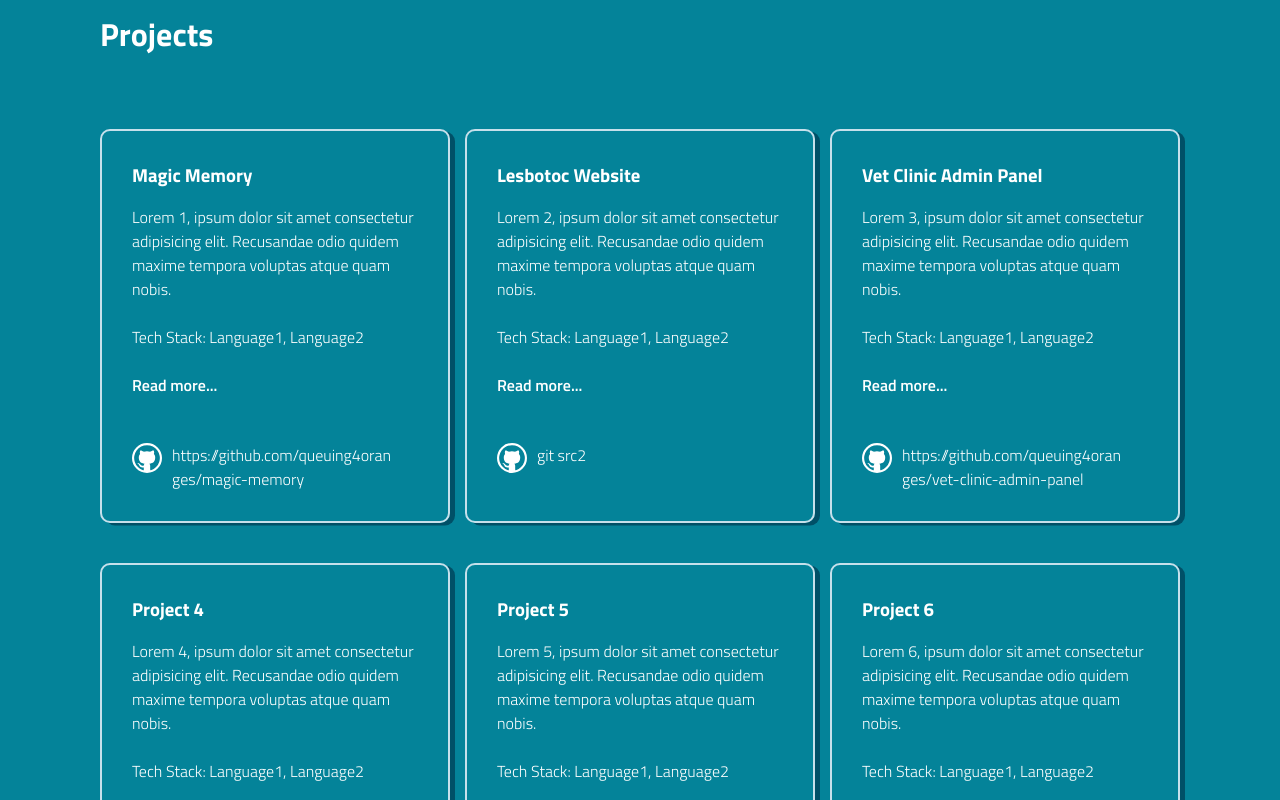
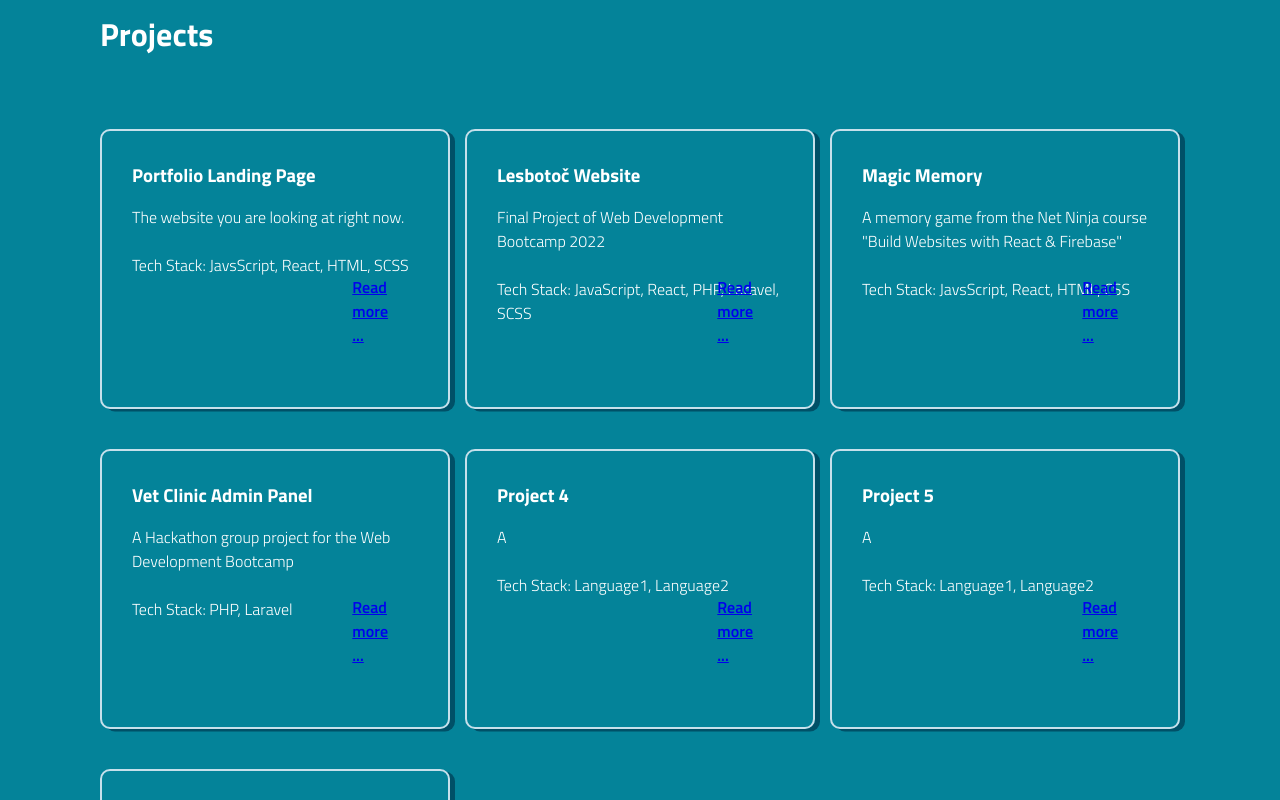
Before and after one commit to queuing4oranges/portfolio, a React (Create React App) app: page / in a window 1280 px wide. Shown: the part 740-1540 px from the top of the page. Built offline with nearby package versions, Linux system fonts and the light colour scheme; data requests are answered from the project's data file.

Commit message:
single project

```diff
--- a/data/db.json
+++ b/data/db.json
@@ -2,54 +2,71 @@
   "projects": [
     {
       "id": "1",
+      "title": "Portfolio Landing Page",
+      "subtitle": "The website you are looking at right now.",
+      "tech": "JavsScript, React, HTML, SCSS",
+      "description": "Lorem 1, ipsum dolor sit amet consectetur adipisicing elit. Recusandae odio quidem maxime tempora voluptas atque quam nobis.",
+      "screenshot": "img src",
+      "code": "img src",
+      "github": "https://github.com/queuing4oranges/portfolio"
+    },
+    {
+      "id": "2",
+      "title": "Lesbotoč Website",
+      "subtitle": "Final Project of Web Development Bootcamp 2022",
+      "tech": "JavaScript, React, PHP, Laravel, SCSS",
+      "description": "Lorem 2, ipsum dolor sit amet consectetur adipisicing elit. Recusandae odio quidem maxime tempora voluptas atque quam nobis.",
+      "screenshot": "img src",
+      "code": "img src",
+      "github": "https://github.com/RuxCavescu/Lesbotoc"
+    },
+
+    {
+      "id": "3",
       "title": "Magic Memory",
-      "tech": "Language1, Language2",
-      "description": "Lorem 1, ipsum dolor sit amet consectetur adipisicing elit.      Recusandae odio quidem maxime tempora voluptas atque quam nobis.",
+      "subtitle": "A memory game from the Net Ninja course \"Build Websites with React & Firebase\"",
+      "tech": "JavsScript, React, HTML, CSS",
+      "description": "This is the first project - a traditional memory game - work with different React concepts, such as components, how to use hooks, fetching Data and working with a database",
       "screenshot": "img src",
       "code": "img src",
       "github": "https://github.com/queuing4oranges/magic-memory"
     },
     {
-      "id": "2",
-      "title": "Lesbotoc Website",
-      "tech": "Language1, Language2",
-      "description": "Lorem 2, ipsum dolor sit amet consectetur adipisicing elit.      Recusandae odio quidem maxime tempora voluptas atque quam nobis.",
-      "screenshot": "img src",
-      "code": "img src",
-      "github": "git src2"
-    },
-    {
-      "id": "3",
+      "id": "4",
       "title": "Vet Clinic Admin Panel",
-      "tech": "Language1, Language2",
-      "description": "Lorem 3, ipsum dolor sit amet consectetur adipisicing elit.      Recusandae odio quidem maxime tempora voluptas atque quam nobis.",
+      "subtitle": "A Hackathon group project for the Web Development Bootcamp",
+      "tech": "PHP, Laravel",
+      "description": "Lorem 3, ipsum dolor sit amet consectetur adipisicing elit. Recusandae odio quidem maxime tempora voluptas atque quam nobis.",
       "screenshot": "img src",
       "code": "img src",
       "github": "https://github.com/queuing4oranges/vet-clinic-admin-panel"
     },
     {
-      "id": "4",
+      "id": "5",
       "title": "Project 4",
+      "subtitle": "A",
       "tech": "Language1, Language2",
-      "description": "Lorem 4, ipsum dolor sit amet consectetur adipisicing elit.      Recusandae odio quidem maxime tempora voluptas atque quam nobis.",
+      "description": "Lorem 4, ipsum dolor sit amet consectetur adipisicing elit. Recusandae odio quidem maxime tempora voluptas atque quam nobis.",
       "screenshot": "img src",
       "code": "img src",
       "github": "git src 4"
     },
     {
-      "id": "5",
+      "id": "6",
       "title": "Project 5",
+      "subtitle": "A",
       "tech": "Language1, Language2",
-      "description": "Lorem 5, ipsum dolor sit amet consectetur adipisicing elit.      Recusandae odio quidem maxime tempora voluptas atque quam nobis.",
+      "description": "Lorem 5, ipsum dolor sit amet consectetur adipisicing elit. Recusandae odio quidem maxime tempora voluptas atque quam nobis.",
       "screenshot": "img src",
       "code": "img src",
       "github": "git src 5"
     },
     {
-      "id": "6",
+      "id": "7",
       "title": "Project 6",
+      "subtitle": "A",
       "tech": "Language1, Language2",
-      "description": "Lorem 6, ipsum dolor sit amet consectetur adipisicing elit.      Recusandae odio quidem maxime tempora voluptas atque quam nobis.",
+      "description": "Lorem 6, ipsum dolor sit amet consectetur adipisicing elit. Recusandae odio quidem maxime tempora voluptas atque quam nobis.",
       "screenshot": "img src",
       "code": "img src",
       "github": "git src 6"
--- a/package.json
+++ b/package.json
@@ -19,6 +19,7 @@
     "react-icons": "^4.4.0",
     "react-native-svg": "^12.4.4",
     "react-native-web": "^0.18.7",
+    "react-router-dom": "5.1",
     "react-scripts": "5.0.1",
     "sass": "^1.54.0",
     "scss": "^0.2.4",
--- a/src/App.js
+++ b/src/App.js
@@ -5,21 +5,31 @@ import Header from './components/Header';
 import Hero from './components/Hero';
 import Projects from './components/Projects';
 import Skills from './components/Skills';
-
+import OneProject from './components/OneProject';
+import { BrowserRouter, Route, Switch } from 'react-router-dom';
 
 function App() {
 
   return (
     <div className="App">
-
-
+    <BrowserRouter>
+      <Switch>
+        <Route exact path="/">
           <Header />
           <Hero />
           <Projects />
           <Skills />
           <About />
           <Footer />
+        </Route>
 
+        <Route path="/projects/:id">
+          <OneProject />
+        </Route>
+
+
+      </Switch>
+    </BrowserRouter>
     </div>
 
   );
--- a/src/components/Header.js
+++ b/src/components/Header.js
@@ -12,12 +12,23 @@ const Header = () => {
                 <div className="navbar__home"><a className="navbar__link" href="#home"><FontAwesomeIcon icon={faHouse} size="1x" color="white"/></a></div>
             </div>
                 <div className="navbar__links">
-                <div className="navbar__pdf"><button className="navbar__button"><a className="navbar__link" href="KatjaZenkerCV2022.pdf" target="_blank" download="KatjaZenkerCV2022.pdf">Download CV</a></button></div>
+
+                <div className="navbar__pdf">
+                    <button className="navbar__button">
+                        <a
+                            className="navbar__link"
+                            href="KatjaZenkerCV2022.pdf"
+                            target="_blank"
+                            rel="noreferrer"
+                            download="KatjaZenkerCV2022.pdf">Download CV
+                        </a>
+                    </button>
+                </div>
 
                 <div className="navbar__skills"><a className="navbar__link" href="#projects">Projects</a></div>
                 <div className="navbar__skills"><a className="navbar__link" href="#skills">Skills</a></div>
                 <div className="navbar__about"><a className="navbar__link" href="#about">About</a></div>
-                {/* <div className="navbar__contact"><a className="navbar__link" href="#contact">Contact</a></div> */}
+
             </div>
         </div>
 
--- /dev/null
+++ b/src/components/OneProject.js
@@ -0,0 +1,43 @@
+import React from 'react';
+import { useEffect } from 'react';
+import { useParams, useHistory } from 'react-router-dom';
+import { useFetch } from '../hooks/useFetch';
+
+export default function OneProject() {
+    const { id } = useParams()
+    const url = 'http://localhost:3001/projects'+id
+    const { data: project, isPending, error} = useFetch(url)
+    const history = useHistory()
+
+    useEffect(() =>{
+        if(error){
+            setTimeout(() => {history.push('/')}, 2000)     //useHistory to send user back in case of error
+        }
+    },[error, history])
+
+
+
+  return (
+    <div>
+        {isPending &&
+            <div>Loading...</div>
+        }
+        {error &&
+            <p>{error}</p>
+        }
+        {project &&
+        (<div>
+            <h2>{project.title}</h2>
+            <p>{project.description}</p>
+            <img src="" alt="screenshot UI" />
+            <img src="" alt="screenshot code" />
+            <p>{project.github}</p>
+
+        </div>)
+        }
+
+    <h1>this is one project</h1>
+
+    </div>
+  )
+}
--- a/src/components/Projects.js
+++ b/src/components/Projects.js
@@ -1,6 +1,7 @@
 import React from 'react';
+import { Link } from 'react-router-dom';
 import { useFetch } from '../hooks/useFetch';
-import { VscGithub } from "react-icons/vsc";
+
 
 function Projects() {
 
@@ -25,15 +26,17 @@ function Projects() {
                 <div key={project.id} className="card">
                   <h3 className="cards__title">{project.title}</h3>
                   <ul className="ul__item">
-                    <li className="li__item">{project.description}</li> <br />
+                    <li className="li__item">{project.subtitle}</li> <br />
                     <li className="li__item">Tech Stack: {project.tech}</li> <br />
-                    <li className="li__item read">Read more...</li>
+                    <li className="li__item read">
+                      <Link className="read" to={`/project/${project.id}`}>Read more ...</Link>
+                      </li>
                   </ul>
-                  <div className="github">
+                  {/* <div className="github">
                     <div className="git__logo"><VscGithub className="git__logo"/></div>
 
-                    <div className="git__link"><a rel="noopener" target="_blank" href={project.github}>{project.github}</a></div>
-                  </div>
+                    <div className="git__link"><a rel="noreferrer" target="_blank" href={project.github}>{project.github}</a></div>
+                  </div> */}
 
                 </div>
             ))
--- a/src/scss/projects.scss
+++ b/src/scss/projects.scss
@@ -35,6 +35,7 @@
 
 .card{
     width: 350px;
+    height: 280px;
     border: 2px solid rgb(198, 224, 235);
     border-radius: 10px;
     padding: 30px;
@@ -42,11 +43,12 @@
     display: flex;
     flex-direction: column;
     box-shadow: 5px 2.5px $darkblue;
-    transition: all 0.3s ease; /*new*/
+    transition: all 0.3s ease;
+    position: relative;
 }
 
 .card:hover {
-    transform: rotate(3deg); /*new*/
+    transform: rotate(3deg);
 
 }
 
@@ -81,4 +83,8 @@
 
 .read{
     font-weight: 600;
+    position: absolute;
+    bottom: 30px;
+    right: 30px;
+
 }
```
Also changed, not shown: src/scss/oneproject.scss (added), 1 other file (tests, documents, lock files or other folders). Lines whose indentation alone changed are shown as unchanged.
